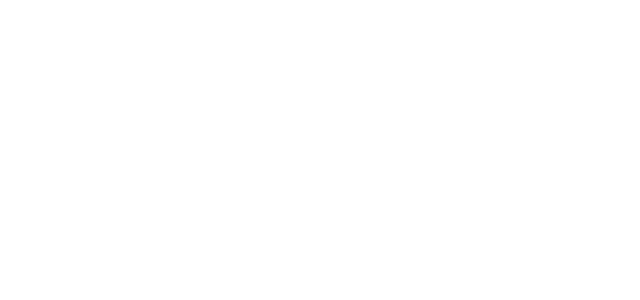
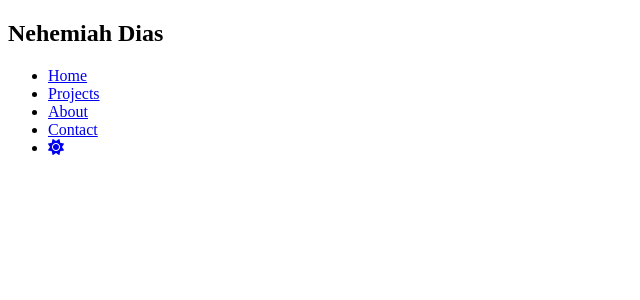
Before and after one commit to NehemiahDias/portfolio-site, a React (Create React App) app: page / in a window 1280 px wide. Shown: the top 300 px of the page, without its empty margins (0-640 px from the left). Built offline with nearby package versions, Linux system fonts and the light colour scheme.

Commit message:
add navbar

```diff
--- a/public/index.html
+++ b/public/index.html
@@ -5,6 +5,7 @@
     <meta name="viewport" content="width=device-width, initial-scale=1" />
     <link rel="manifest" href="%PUBLIC_URL%/manifest.json" />
     <link rel="icon" href="./images/icon.png"/>
+    <script src="https://kit.fontawesome.com/5aac4611fd.js" crossorigin="anonymous"></script>
     <title>Nehemiah's Portfolio</title>
   </head>
   <body>
--- a/src/App.js
+++ b/src/App.js
@@ -1,9 +1,11 @@
 import MainComponent from "./components/MainComponent";
 
 function App() {
-  <>
-    <MainComponent/>
-  </>
+  return (
+    <>
+      <MainComponent/>
+    </>
+  )
 }
 
 export default App;
--- a/src/components/MainComponent.js
+++ b/src/components/MainComponent.js
@@ -1,10 +1,12 @@
 import React from 'react'
+
+import HeaderComponent from './headerConponents/HeaderComponent'
 
 function MainComponent() {
   return (
-    <div>
-        <h1>Main Component</h1>
-    </div>
+    <>
+      <HeaderComponent />
+    </>
   )
 }
 
--- a/src/components/headerConponents/HeaderComponent.js
+++ b/src/components/headerConponents/HeaderComponent.js
@@ -0,0 +1,20 @@
+import React from 'react'
+
+function HeaderComponent() {
+  return (
+    <header>
+        <nav id='navbar'>
+            <h1>Nehemiah Dias</h1>
+            <ul>
+                <li><a href="#">Home</a></li>
+                <li><a href="#">Projects</a></li>
+                <li><a href="#">About</a></li>
+                <li><a href="#">Contact</a></li>
+                <li><a href="#"><i class="fa-solid fa-sun"></i></a></li>
+            </ul>
+        </nav>
+    </header>
+  )
+}
+
+export default HeaderComponent
```
Also changed, not shown: index.html (+0 -13 lines).
